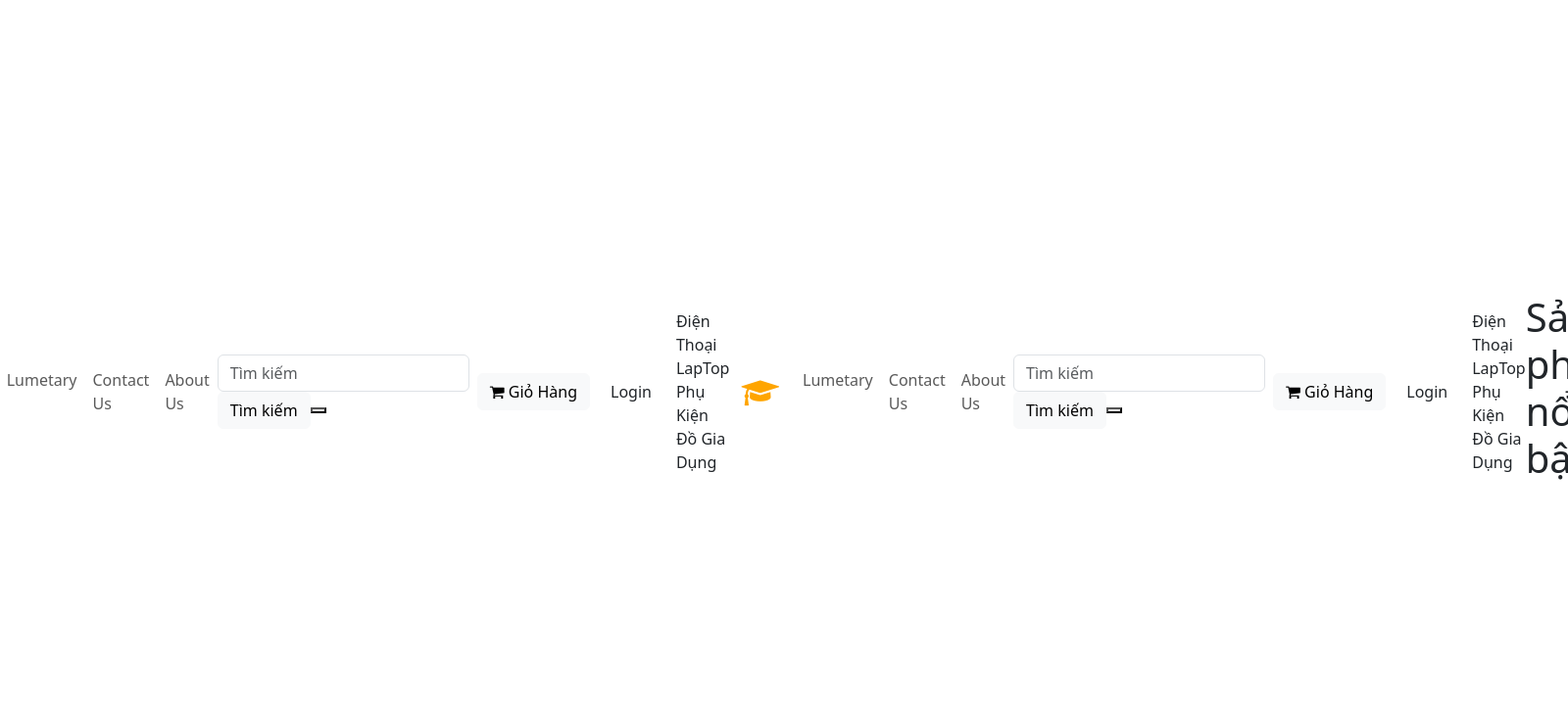
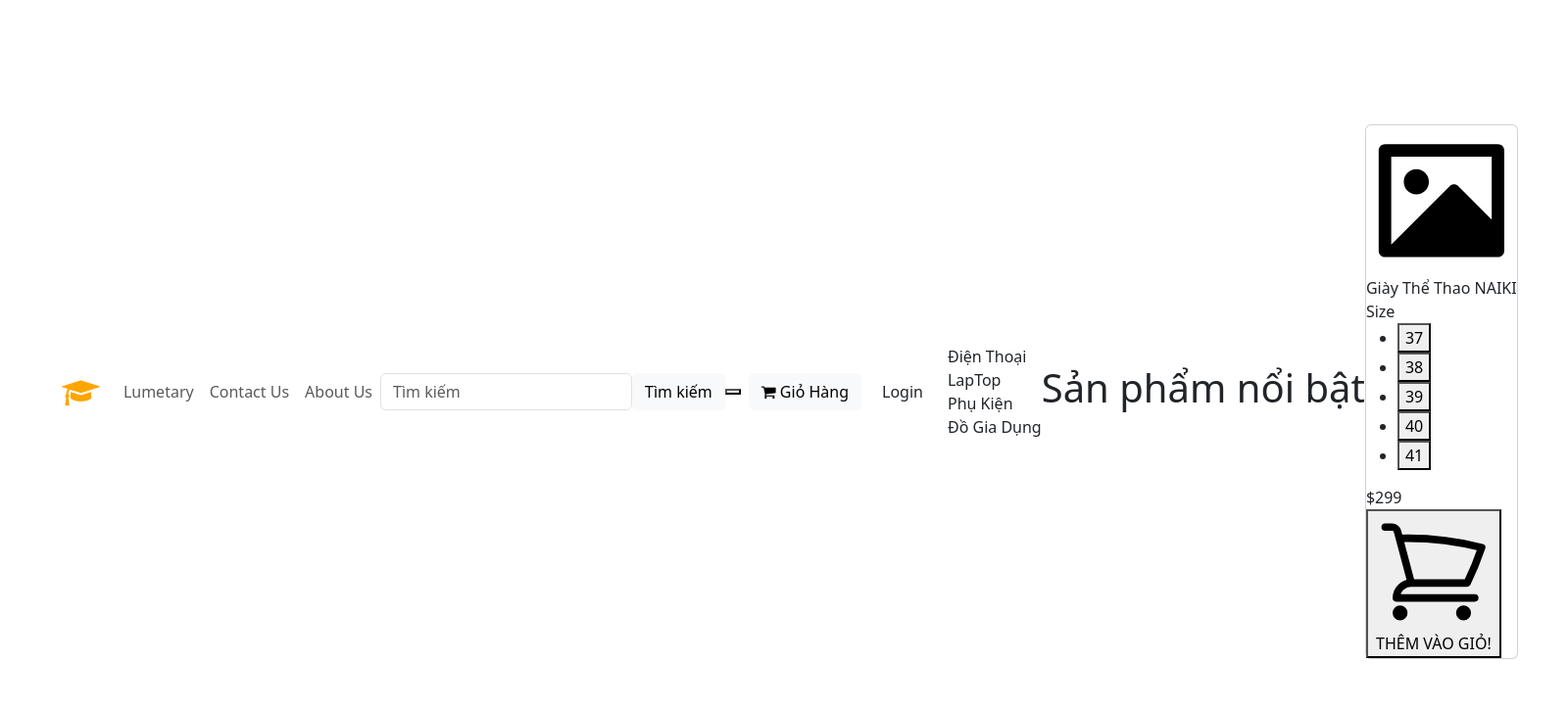
Before and after one commit to lt19284/TMDT, a Flask app: page / in a window 1600 px wide; the page is wider, and only the part inside the window is pictured. Shown: the top 724 px of that part at 98% size. After the commit the page ends 673 px from the top of that part, so only its background shows below. Run offline with Flask 3, Linux system fonts and the light colour scheme; some libraries are stand-ins or nearby versions.

Commit message:
Update index.html

```diff
--- a/templates/index.html
+++ b/templates/index.html
@@ -1,55 +1,3 @@
-<!DOCTYPE html>
-<html lang="en">
-<head>
-    <meta charset="UTF-8">
-    <meta name="viewport" content="width=device-width, initial-scale=1.0">
-    <title>Lumetary</title>
-    <link rel="stylesheet" href="https://maxcdn.bootstrapcdn.com/bootstrap/4.0.0/css/bootstrap.min.css">
-    <link rel="stylesheet" href="https://cdnjs.cloudflare.com/ajax/libs/font-awesome/4.7.0/css/font-awesome.min.css">
-    <link rel="stylesheet" href="https://cdnjs.cloudflare.com/ajax/libs/bootstrap-icons/1.10.5/font/bootstrap-icons.min.css" />
-    <link rel="stylesheet" type="text/css" href="{{ url_for('static', filename='styles.css') }}">
-    <link rel="stylesheet" href="static/bootstrap.min.css">
-</head>
-<body>
-    <!-- Navbar -->
-    <nav class="navbar navbar-expand-lg">
-        <div class="container-fluid">
-            <a class="navbar-brand" href="#" style="color: orange; font-size: 30px;">
-                <i class="fa fa-graduation-cap"></i>
-            </a>
-            <button class="navbar-toggler" type="button" data-toggle="collapse" data-target="#navbarContent">
-                <span class="navbar-toggler-icon"></span>
-            </button>
-            <ul class="navbar-nav mx-auto">
-                <li class="nav-item"><a class="nav-link" href="/">Lumetary</a></li>
-                <li class="nav-item"><a class="nav-link" href="#">Contact Us</a></li>
-                <li class="nav-item"><a class="nav-link" href="#">About Us</a></li>
-            </ul>
-            <!-- Nội dung Navbar -->
-            <div class="collapse navbar-collapse" id="navbarContent">
-
-                <form class="form-inline mx-auto">
-                    <input class="form-control" type="Tìm kiếm" placeholder="Tìm kiếm" aria-label="Tìm kiếm">
-                    <button class="btn btn-light" type="submit">Tìm kiếm<button>
-                </form>
-                    <!-- Cart button -->
-                    <button class="btn btn-light mx-2" onclick="window.location.href='/cart';">
-                            <i class="fa fa-shopping-cart"></i> Giỏ Hàng
-                    </button>
-                <!-- Đăng nhập -->
-                <button class="btn" onclick="window.location.href='/login';"> Login
-                </button>
-            </div>
-        </div>
-    </nav>
-
-    <!-- Menu -->
-    <div class="menu">
-        <a class="nav-link" href="DT.html">Điện Thoại</a>
-        <a class="nav-link" href="LAPTOP.html">LapTop</a>
-        <a class="nav-link" href="PK.html">Phụ Kiện</a>
-        <a class="nav-link" href="DGD.html">Đồ Gia Dụng</a>
-    </div>
 <!DOCTYPE html>
 <html lang="en">
 <head>
@@ -103,6 +51,7 @@
         <a class="nav-link" href="DGD.html">Đồ Gia Dụng</a>
     </div>
 
+
     <main class="main-content"></main>
         <h1>Sản phẩm nổi bật</h1>
         <div class="card">
```
